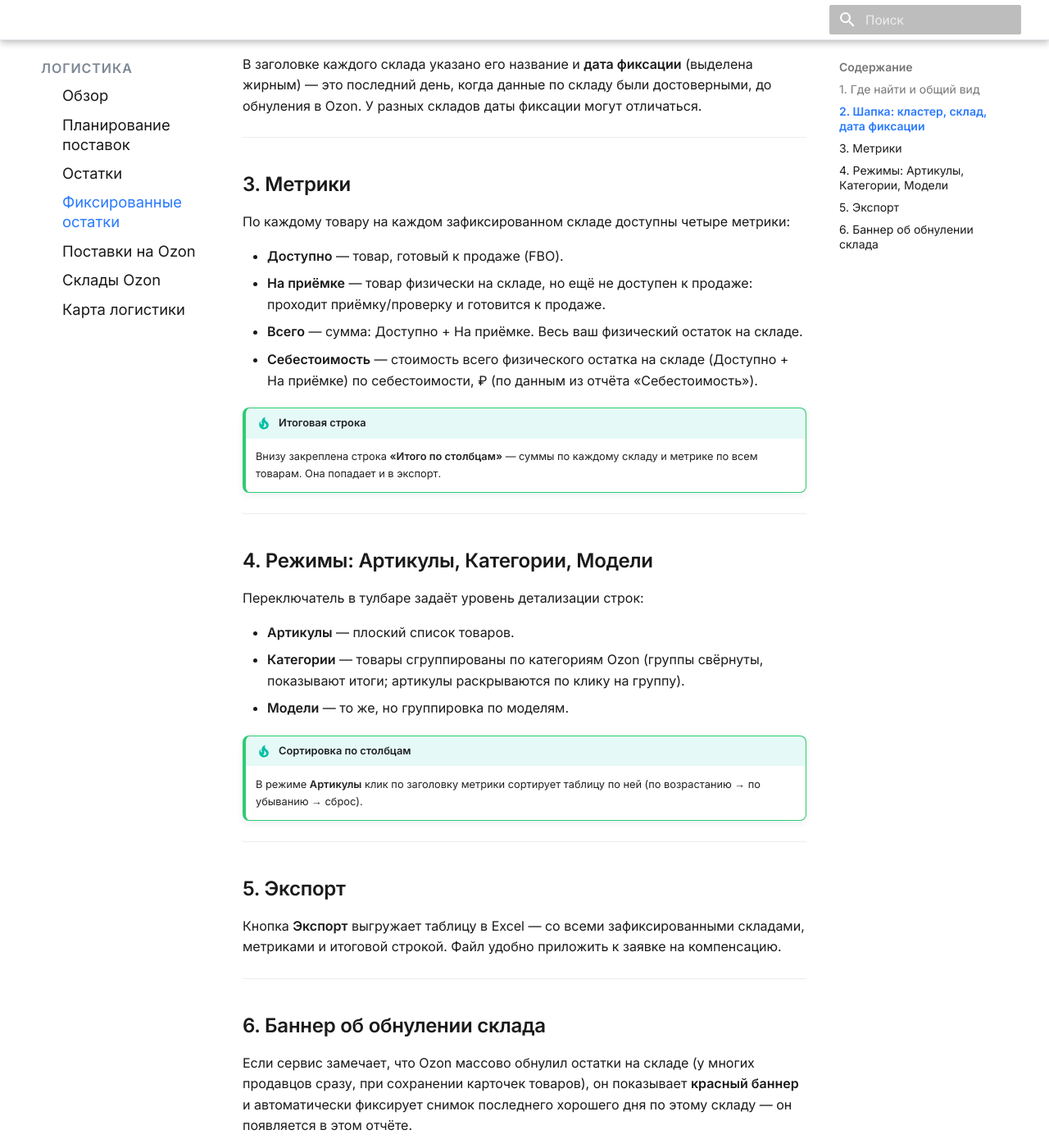
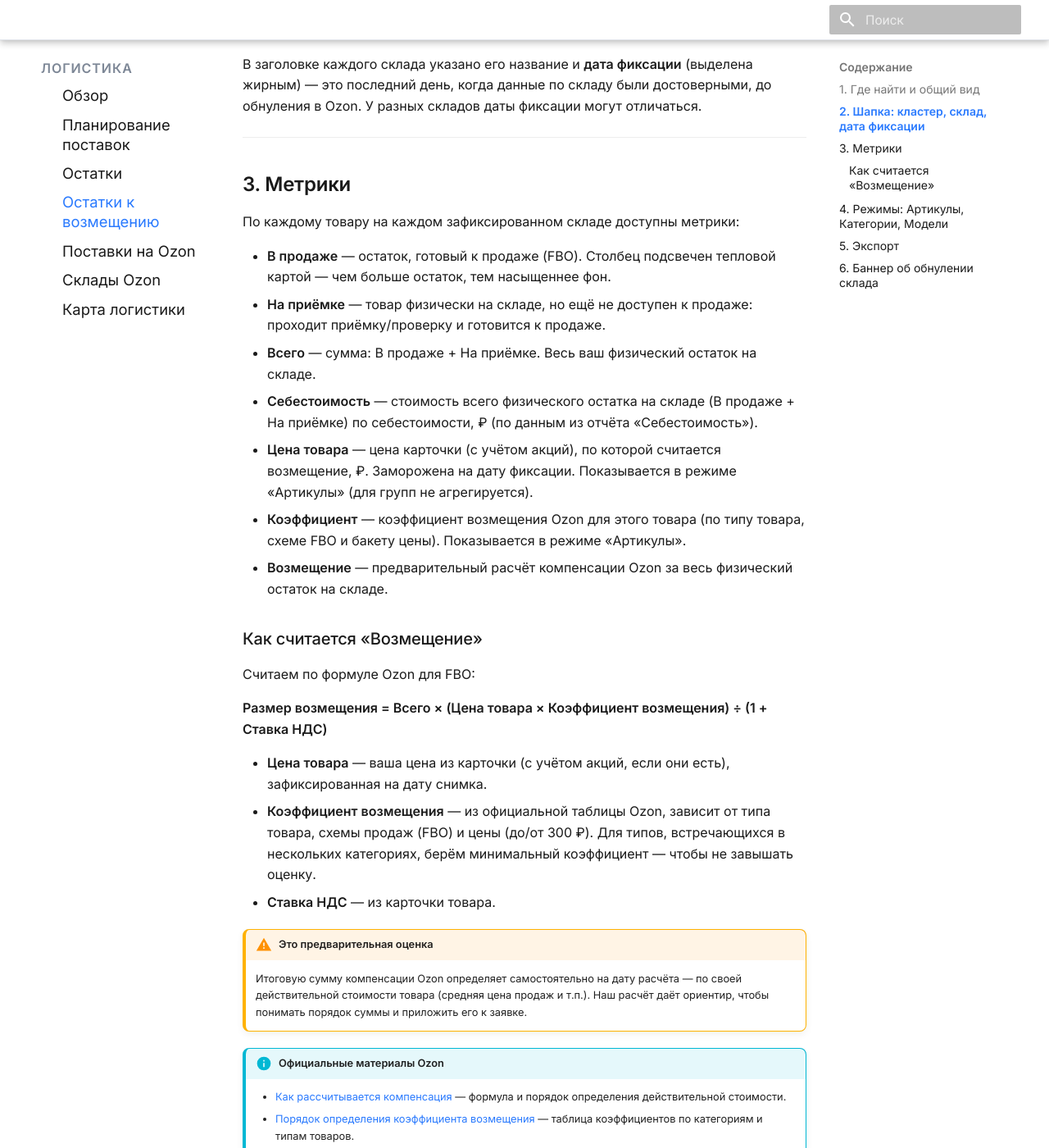
Before and after one commit to GitHubJackPerson/stpulse-docs, an MkDocs documentation site: the page built from docs/supplies/stock-fixations.md, in a window 1280 px wide and 1400 px high, scrolled down 1044 px. Shown: the whole window at 82% size. Built offline with MkDocs 1.6.1 and Material for MkDocs 9.7.7, drawn with Linux system fonts in a browser that asks for light colours; some of the changed text lies outside the part shown.

Commit message:
docs: Остатки к возмещению — цена по акции, коэффициент, В продаже, тепловая карта
Переименование + метрики Цена товара/Коэффициент/Возмещение + ссылки на Ozon.
Co-Authored-By: Claude Opus 4.8 (1M context) <noreply@anthropic.com>

```diff
--- a/docs/supplies/stock-fixations.md
+++ b/docs/supplies/stock-fixations.md
@@ -1,6 +1,6 @@
-# Фиксированные остатки
+# Остатки к возмещению
 
-«Фиксированные остатки» — отчёт с **замороженным снимком** ваших остатков на складе Ozon на конкретную дату. В отличие от обычных «Остатков», где цифры обновляются каждый день, здесь данные **не меняются и не затираются**: это зафиксированный факт, с которым вы работаете до полного решения вопроса.
+«Остатки к возмещению» — отчёт с **замороженным снимком** ваших остатков на складе Ozon на конкретную дату. В отличие от обычных «Остатков», где цифры обновляются каждый день, здесь данные **не меняются и не затираются**: это зафиксированный факт, с которым вы работаете до полного решения вопроса.
 
 Отчёт создан под ситуацию **разрушения (закрытия) складов Ozon**: когда склад выводят из эксплуатации, остатки на нём в какой-то момент обнуляются в системе Ozon. Чтобы у вас остался документ о том, сколько товара реально лежало на складе на последнюю достоверную дату, сервис сохраняет снимок — его удобно приложить к заявке на компенсацию.
 
@@ -8,7 +8,7 @@
 
 ## 1. Где найти и общий вид
 
-1. Откройте **Поставки → Фиксированные остатки**.
+1. Откройте **Логистика → Остатки к возмещению**.
 2. В шапке выберите магазин.
 3. Откроется таблица с зафиксированными складами. Если фиксаций пока нет — вы увидите подсказку об этом.
 
@@ -29,12 +29,32 @@
 
 ## 3. Метрики
 
-По каждому товару на каждом зафиксированном складе доступны четыре метрики:
+По каждому товару на каждом зафиксированном складе доступны метрики:
 
-- **Доступно** — товар, готовый к продаже (FBO).
+- **В продаже** — остаток, готовый к продаже (FBO). Столбец подсвечен тепловой картой — чем больше остаток, тем насыщеннее фон.
 - **На приёмке** — товар физически на складе, но ещё не доступен к продаже: проходит приёмку/проверку и готовится к продаже.
-- **Всего** — сумма: Доступно + На приёмке. Весь ваш физический остаток на складе.
-- **Себестоимость** — стоимость всего физического остатка на складе (Доступно + На приёмке) по себестоимости, ₽ (по данным из отчёта «Себестоимость»).
+- **Всего** — сумма: В продаже + На приёмке. Весь ваш физический остаток на складе.
+- **Себестоимость** — стоимость всего физического остатка на складе (В продаже + На приёмке) по себестоимости, ₽ (по данным из отчёта «Себестоимость»).
+- **Цена товара** — цена карточки (с учётом акций), по которой считается возмещение, ₽. Заморожена на дату фиксации. Показывается в режиме «Артикулы» (для групп не агрегируется).
+- **Коэффициент** — коэффициент возмещения Ozon для этого товара (по типу товара, схеме FBO и бакету цены). Показывается в режиме «Артикулы».
+- **Возмещение** — предварительный расчёт компенсации Ozon за весь физический остаток на складе.
+
+### Как считается «Возмещение»
+
+Считаем по формуле Ozon для FBO:
+
+**Размер возмещения = Всего × (Цена товара × Коэффициент возмещения) ÷ (1 + Ставка НДС)**
+
+- **Цена товара** — ваша цена из карточки (с учётом акций, если они есть), зафиксированная на дату снимка.
+- **Коэффициент возмещения** — из официальной таблицы Ozon, зависит от типа товара, схемы продаж (FBO) и цены (до/от 300 ₽). Для типов, встречающихся в нескольких категориях, берём минимальный коэффициент — чтобы не завышать оценку.
+- **Ставка НДС** — из карточки товара.
+
+!!! warning "Это предварительная оценка"
+    Итоговую сумму компенсации Ozon определяет самостоятельно на дату расчёта — по своей действительной стоимости товара (средняя цена продаж и т.п.). Наш расчёт даёт ориентир, чтобы понимать порядок суммы и приложить его к заявке.
+
+!!! info "Официальные материалы Ozon"
+    - [Как рассчитывается компенсация](https://seller-edu.ozon.ru/libra/finances-documents/strahovanie#как-рассчитывается-компенсация) — формула и порядок определения действительной стоимости.
+    - [Порядок определения коэффициента возмещения](https://seller-edu.ozon.ru/libra/commissions-tariffs/legal-information/full-actual-commissions?search=тарифы+и+комиссии#4-порядок-определения-коэффициента-возмещения) — таблица коэффициентов по категориям и типам товаров.
 
 !!! tip "Итоговая строка"
     Внизу закреплена строка **«Итого по столбцам»** — суммы по каждому складу и метрике по всем товарам. Она попадает и в экспорт.
--- a/mkdocs.yml
+++ b/mkdocs.yml
@@ -60,7 +60,7 @@ nav:
       - Обзор: supplies/overview.md
       - Планирование поставок: supplies/supply-planning.md
       - Остатки: supplies/stocks.md
-      - Фиксированные остатки: supplies/stock-fixations.md
+      - Остатки к возмещению: supplies/stock-fixations.md
       - Поставки на Ozon: supplies/incoming.md
       - Склады Ozon: supplies/warehouses.md
       - Карта логистики: supplies/logistics-map.md
```
